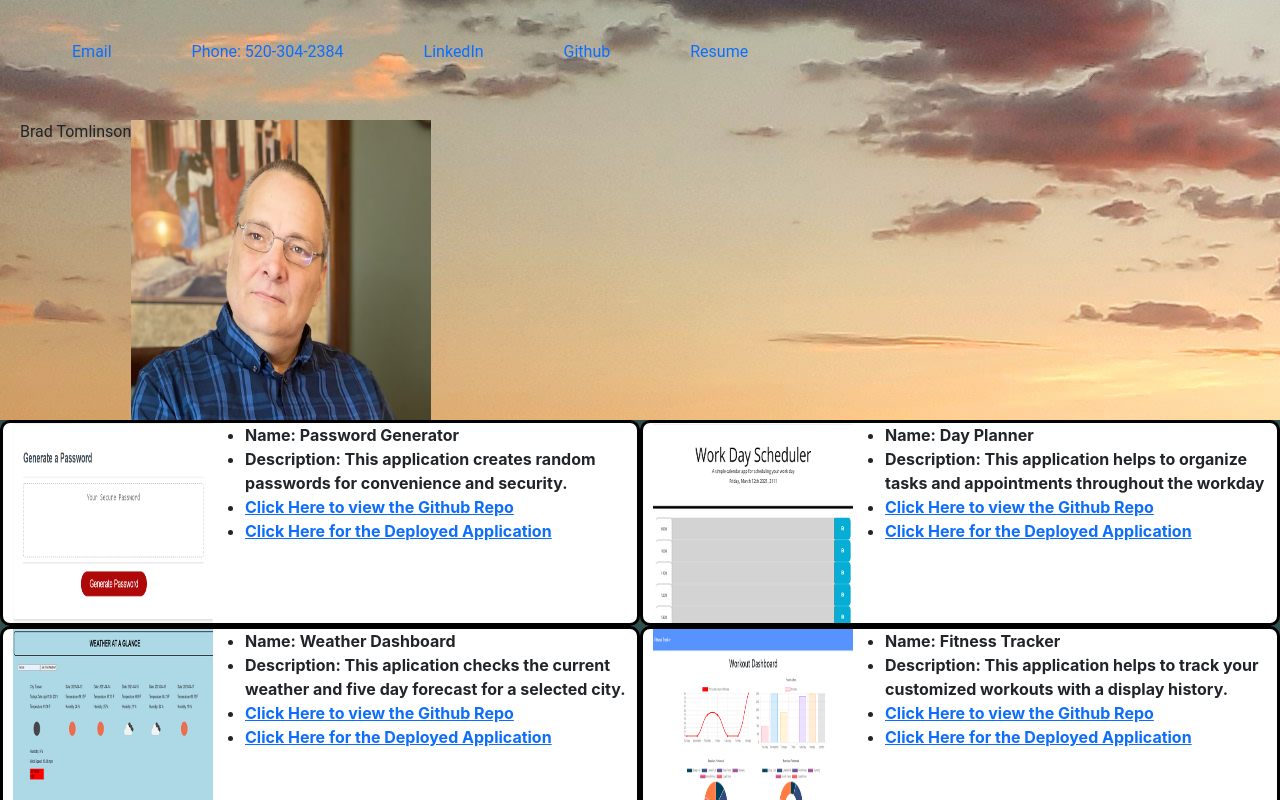
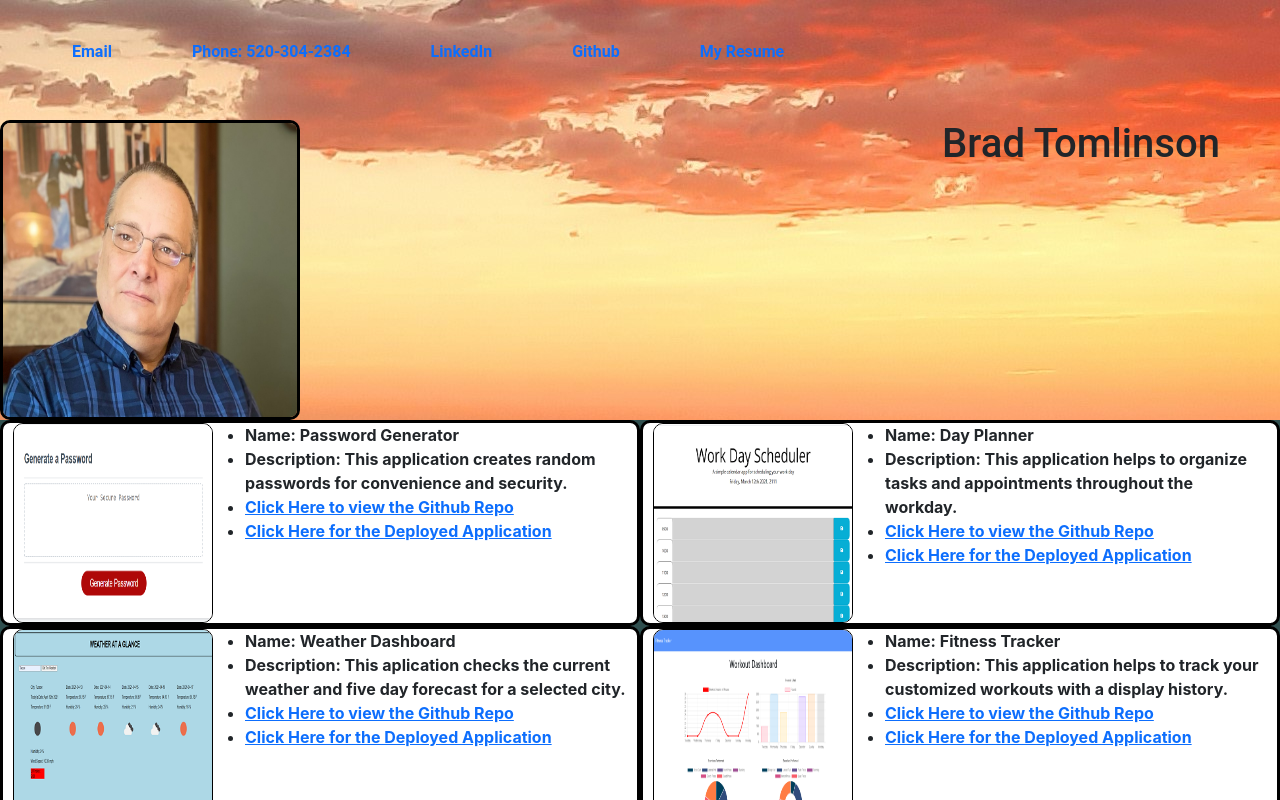
Before and after one commit to bradfan/showcase-portfolio, a React (Create React App) app: page / in a window 1280 px wide. Shown: the top 800 px of the page. Built offline with nearby package versions, Linux system fonts and the light colour scheme.

Commit message:
header CSS

```diff
--- a/src/Card.js
+++ b/src/Card.js
@@ -8,19 +8,23 @@ const styles = {
   padding: "0 10px",
   border: "3px solid black",
   borderRadius: "10px",
-
 };
 
-function Card({props}) {
+function Card({ props }) {
   return (
     <div>
-
       <div style={styles} className="card">
         <div className="img-container">
           <img
-          style={{ width: "200px", height: "200px" }}
-          src={props.image}
-          alt={props.name} />
+            style={{
+              width: "200px",
+              height: "200px",
+              border: "1px solid black",
+              borderRadius: "10px",
+            }}
+            src={props.image}
+            alt={props.name}
+          />
         </div>
         <div className="content">
           <ul>
@@ -31,18 +35,24 @@ function Card({props}) {
               <strong>Description: {props.description}</strong>
             </li>
             <li>
-              <strong><a href={props.github} target="_blank" >Click Here to view the Github Repo</a></strong>
+              <strong>
+                <a href={props.github} target="_blank">
+                  Click Here to view the Github Repo
+                </a>
+              </strong>
             </li>
             <li>
-            <strong><a href={props.deployed} target="_blank" >Click Here for the Deployed Application</a></strong>
-
+              <strong>
+                <a href={props.deployed} target="_blank">
+                  Click Here for the Deployed Application
+                </a>
+              </strong>
             </li>
           </ul>
         </div>
       </div>
-
     </div>
-  )
+  );
 }
 
 export default Card;
--- a/src/Header.js
+++ b/src/Header.js
@@ -1,5 +1,5 @@
 import React from "react";
-import background from "./images/hero.jpg";
+import background from "./images/header.jpg";
 import face from "./images/face.jpeg";
 
 const styles = {
@@ -14,13 +14,15 @@ const lineStyle = {
 };
 
 const name = {
-  float: "left",
-  marginLeft: "20px",
+  float: "right",
+  marginRight: "60px",
 };
 
 const pic = {
    width: "300px",
    height: "300px",
+   border: "3px solid black",
+   borderRadius: "10px",
 
   // marginRight: "20px",
 };
@@ -30,32 +32,32 @@ function Header() {
     <div style={styles}>
       <nav>
         <ul>
-          <a href="mailto:brt.jst@gmail.com">
+        <strong><a href="mailto:brt.jst@gmail.com">
             <li style={lineStyle}>Email</li>
-          </a>
-          <a href="tel:520-304-2384">
+          </a></strong>
+      <strong><a href="tel:520-304-2384">
             <li style={lineStyle}>Phone: 520-304-2384</li>
-          </a>
-          <a
+          </a></strong>
+          <strong><a
             href="https://www.linkedin.com/in/brad-tomlinson-90210/"
             target="blank"
           >
             <li style={lineStyle}>LinkedIn</li>
-          </a>
-          <a href="https://github.com/bradfan" target="blank">
+          </a></strong>
+          <strong><a href="https://github.com/bradfan" target="blank">
             <li style={lineStyle}>Github</li>
-          </a>
-          <a
+          </a></strong>
+          <strong><a
             href="https://drive.google.com/file/d/1XUXm46d8D-63uvcl7VKwCBYiSriAjOza/view?usp=sharing"
             target="blank"
           >
-            <li style={lineStyle}>Resume</li>
-          </a>
+            <li style={lineStyle}>My Resume</li>
+          </a></strong>
         </ul>
       </nav>
 
-      <div style={name} class="my_name ">
-        Brad Tomlinson
+      <div style={name} class="my_name "><strong><h1>
+        Brad Tomlinson</h1></strong>
       </div>
       <img src= {face} style={pic} alt="Brad Tomlinson" />
     </div>
--- a/src/projects.json
+++ b/src/projects.json
@@ -8,7 +8,7 @@
   },
   {
     "name": "Day Planner",
-    "description": "This application helps to organize tasks and appointments throughout the workday",
+    "description": "This application helps to organize tasks and appointments throughout the workday.",
     "image": "/images/dayplanner.png",
     "github": "https://github.com/bradfan/day-planner",
     "deployed": "https://bradfan.github.io/day-planner/"
```
Also changed, not shown: src/images/header.jpg (added).
